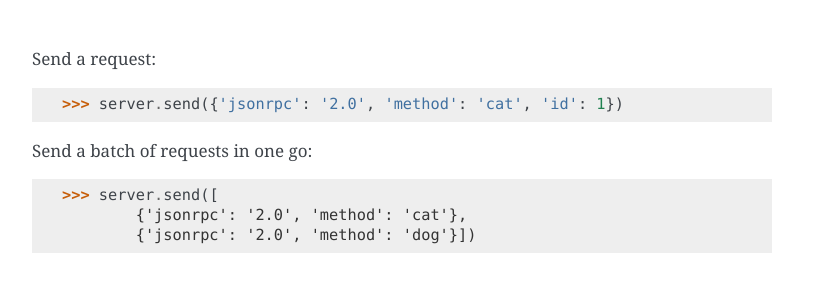
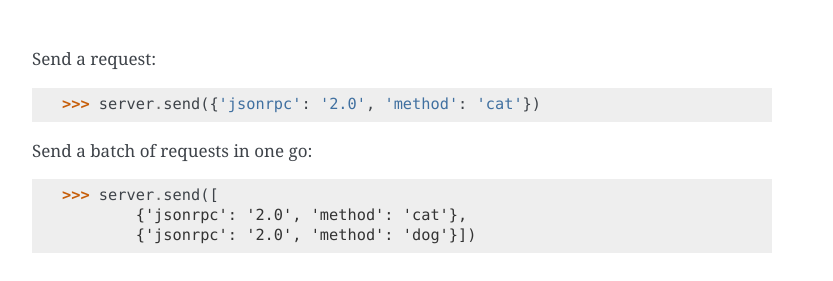
Before and after one commit to explodinglabs/jsonrpcclient, a Sphinx documentation site: the page built from doc/_includes/requests.rst, in a window 1280 px wide. Shown: the top 281 px of the page, without its empty margins (238-1071 px from the left). Built offline with Sphinx 7.4.7, drawn with Linux system fonts in a browser that asks for light colours.

Commit message:
Update documentation on sending a request

```diff
--- a/doc/_includes/requests.rst
+++ b/doc/_includes/requests.rst
@@ -1,6 +1,6 @@
 Send a request::
 
-    >>> server.send({'jsonrpc': '2.0', 'method': 'cat', 'id': 1})
+    >>> server.send({'jsonrpc': '2.0', 'method': 'cat'})
 
 Send a batch of requests in one go::
 
```
